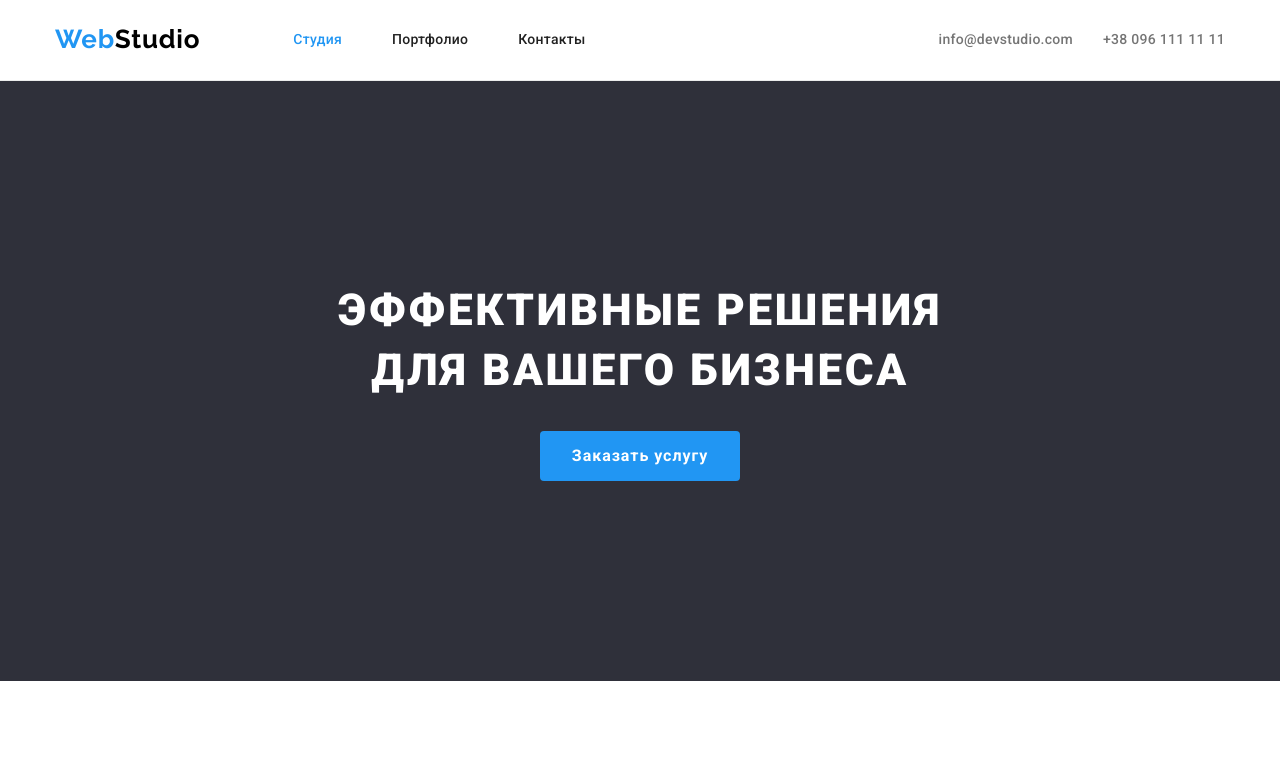
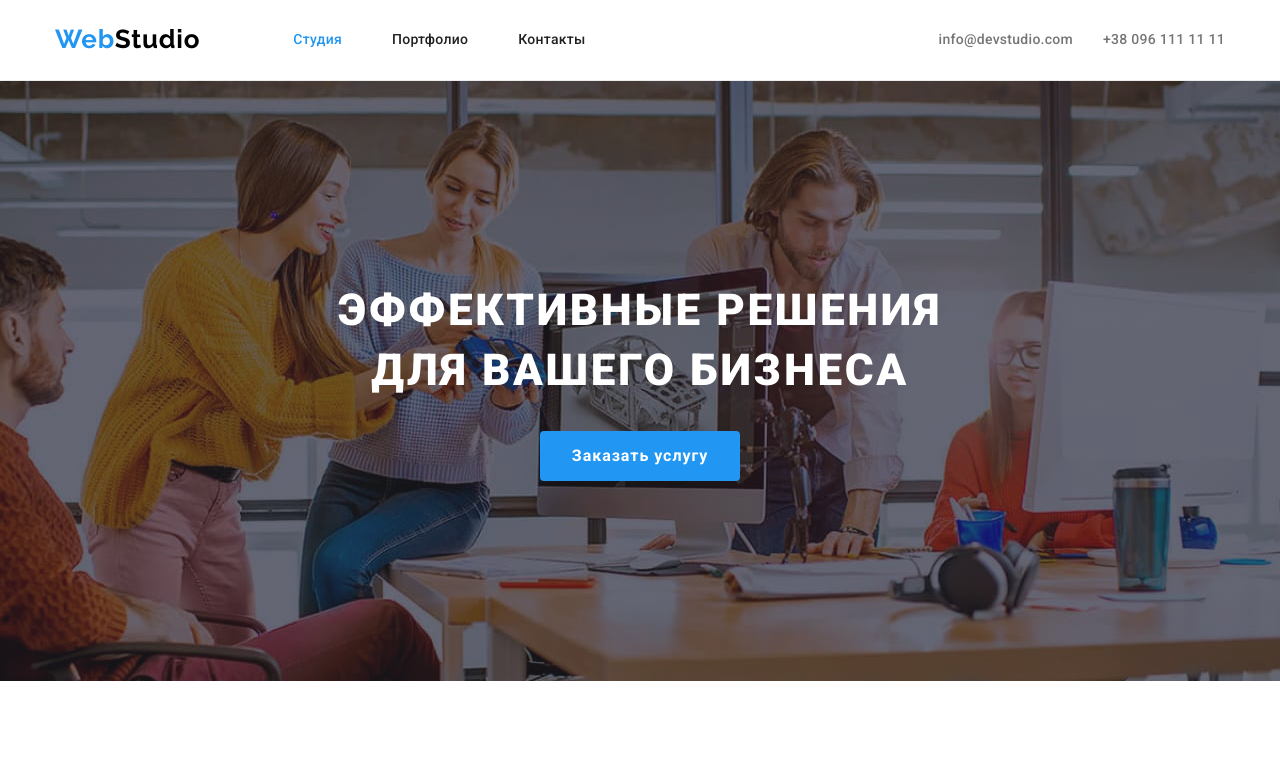
Before and after one commit to dn090884vvm/goit-markup-hw-04, a plain HTML site: page index.html in a window 1280 px wide. Shown: the top 772 px of the page. Drawn offline with nearby package versions, Linux system fonts and the light colour scheme.

Commit message:
добавляет оформление фона Героя

```diff
--- a/css/styles.css
+++ b/css/styles.css
@@ -208,7 +208,30 @@ ul {
 /* end of header */
 
 /* Hero */
+/* .hero-overlay {
+  max-width: 1600 px;
+  max-height: 600px;
+  outline: 1px solid tomato;
+  margin-left: auto;
+  margin-right: auto;
+  background-image: url(../images/hero-background.jpg);
+  background-image: linear-gradient(to right, rgba (255, 0, 0, 0.5));
+  background-image: linear-gradient (to rignt, rgb(255, 0, 0), rgb(0, 0, 255));
+  background-size: cover;
+  background-repeat: no-repeat;
+  background-position: center;
+} */
+
 .hero {
+  background-image: linear-gradient(rgba(47, 48, 58, 0.4), rgba(47, 48, 58, 0.4)),
+    url(../images/hero-background.jpg);
+  background-size: cover;
+  background-repeat: no-repeat;
+  background-position: center;
+  max-width: 1600 px;
+  height: 600px;
+  margin: 0 auto;
+
   background-color: var(--dark-bg-color);
   align-items: center;
   text-align: center;
```
Also changed, not shown: images/hero-background.jpg (added).
